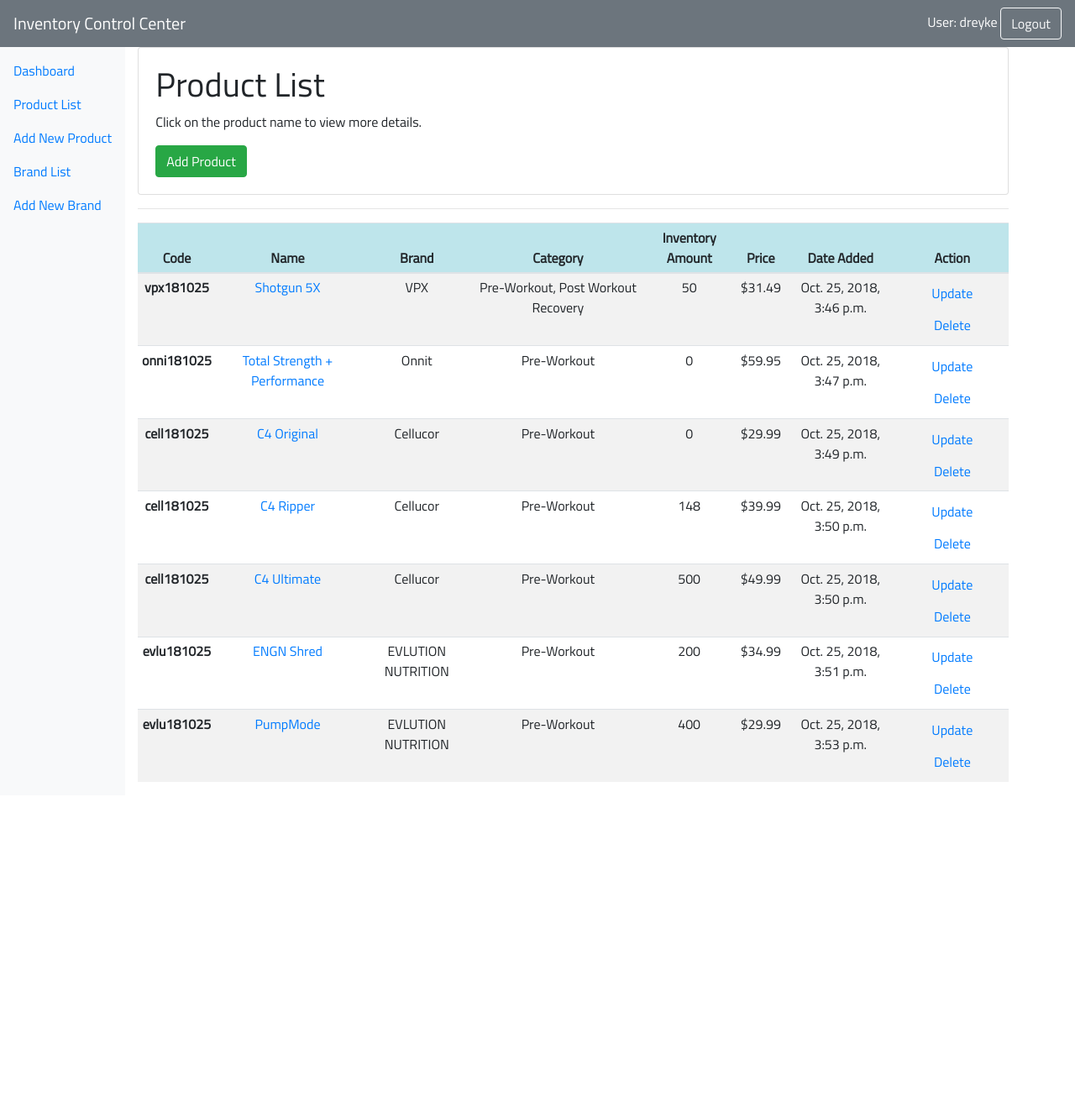
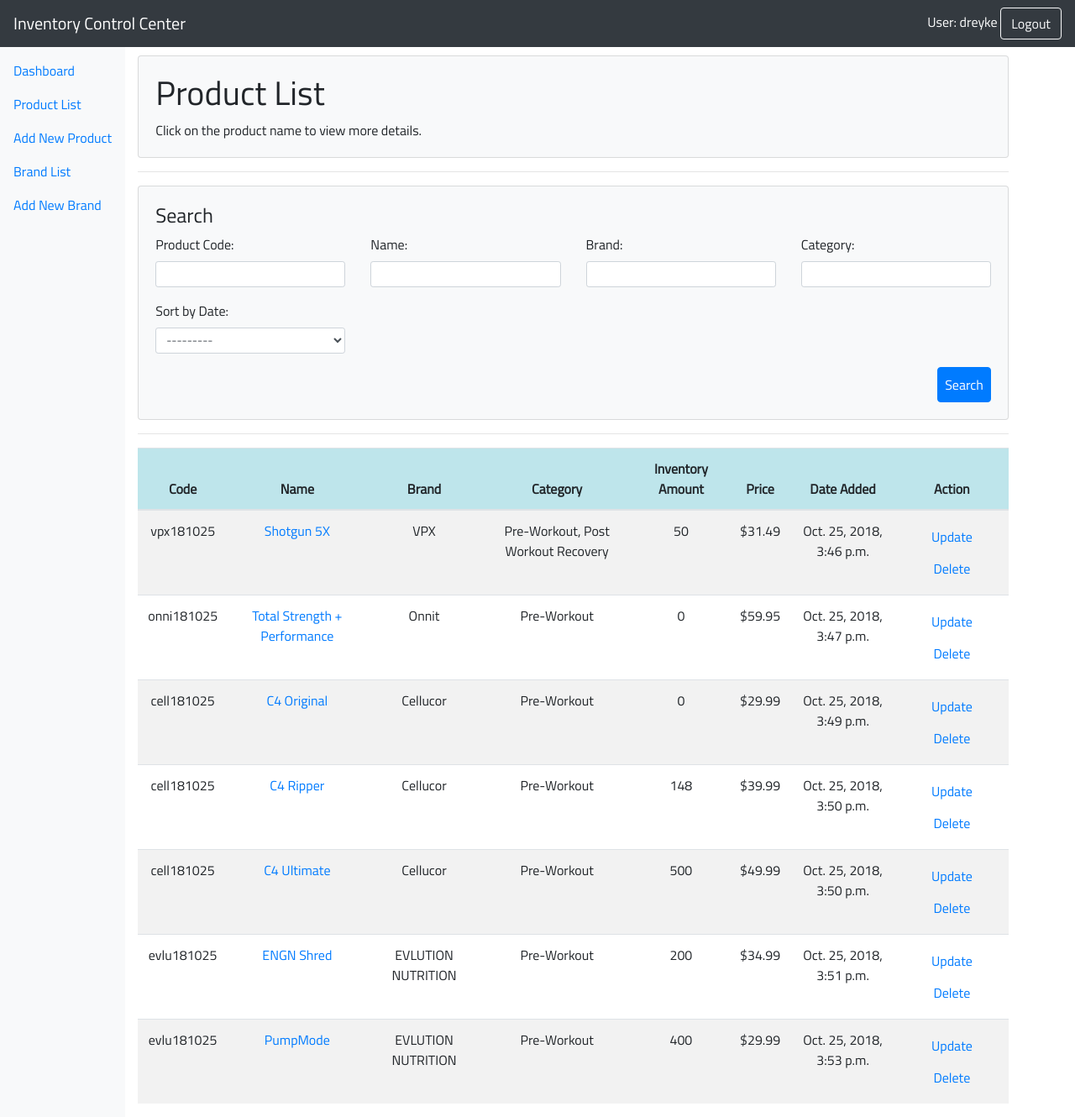
Before and after one commit to Dreyke/inventorycc, a Django app: page /inventory/products/ in a window 1280 px wide. Shown: the whole page at 84% size. Before the commit the page ends 931 px from the top, so only its background shows below. Run offline with Django 3.2, Linux system fonts and the light colour scheme; a user stored in the database is signed in; data comes from the database, SQL or seed files in the repository; both versions use the stored data as it was after the commit; some libraries are stand-ins or nearby versions.

Commit message:
Added search filters. Made styling changes

```diff
--- /dev/null
+++ b/inventory/filters.py
@@ -0,0 +1,33 @@
+import django_filters
+from .models import Product, Brand
+
+class ProductFilter(django_filters.FilterSet):
+
+    CHOICES = (
+        ('ascending', 'Ascending'),
+        ('descending', 'Descending')
+    )
+
+    ordering = django_filters.ChoiceFilter(label='Sort by Date', choices=CHOICES, method='filter_by_order')
+
+    code = django_filters.CharFilter(lookup_expr='exact')
+    name = django_filters.CharFilter(lookup_expr='exact')
+    brand = django_filters.CharFilter(lookup_expr='exact')
+    category = django_filters.CharFilter(lookup_expr='exact')
+
+    class Meta:
+        model = Product
+        fields = ['code', 'name', 'brand', 'category']
+
+    def filter_by_order(self, queryset, name, value):
+        expression = 'date_added' if value == 'ascending' else '-date_added'
+        return queryset.order_by(expression)
+
+
+class BrandFilter(django_filters.FilterSet):
+
+    brand_name = django_filters.CharFilter(lookup_expr='exact')
+
+    class Meta:
+        model = Brand
+        fields = ['brand_name']
--- a/inventory/models.py
+++ b/inventory/models.py
@@ -90,6 +90,7 @@
         return f'{self.id} ({self.product})'
 
 class Brand(models.Model):
+
     """Model representing product brand"""
     brand_name = models.CharField(max_length=100)
     website = models.URLField(max_length=100)
--- a/inventory/static/css/styles.css
+++ b/inventory/static/css/styles.css
@@ -2,14 +2,7 @@
     font-family: 'Titillium Web', sans-serif;
 }
 
-/* nav bar stuff */
-.bs-example {
-    margin: 20px;
+.wrapper {
+    min-height: 100vh;
+    max-height: 100%;
 }
-
-.rotate {
-    -webkit-transform: rotate(90deg);  /* Chrome, Safari, Opera */
-    -moz-transform: rotate(90deg);  /* Firefox */
-    -ms-transform: rotate(90deg);  /* IE 9 */
-    transform: rotate(90deg);  /* Standard syntax */
-}
--- a/inventory/templates/base_generic.html
+++ b/inventory/templates/base_generic.html
@@ -14,7 +14,7 @@
 <body>
 
     <!-- Header -->
-    <div class="navbar navbar-expand-lg navbar-light bg-secondary justify-content-between text-white">
+    <nav class="navbar bg-dark justify-content-between text-white">
         <a class="navbar-brand text-white" href="{% url 'index' %}">Inventory Control Center</a>
 
         <div>
@@ -25,15 +25,15 @@
             <a class="btn btn-outline-light my-2 my-sm-0" href="{% url 'login' %}?next={{ request.path }}">Login</a>
         {% endif %}
         </div>
-    </div>
+    </nav>
 
     <!-- Sidebar nav-->
     {% if user.is_authenticated %}
     <div class="container-fluid">
-        <div class="row">
-            <div class="navbar-left bg-light">
+        <div class="row wrapper">
+            <div class="bg-light">
                 {% block sidebar %}
-                <nav class="nav flex-column py-2 sticky-top" id="accordion">
+                <nav class="nav flex-column py-2 sticky-top">
                     <a class="nav-link" href="{% url 'index' %}">Dashboard</a>
                     <a class="nav-link" href="{% url 'products' %}">Product List</a>
                     <a class="nav-link" href="{% url 'product-create' %}">Add New Product</a>
--- a/inventory/templates/brand_form.html
+++ b/inventory/templates/brand_form.html
@@ -8,7 +8,7 @@
             <table class="table">
                 {{ form.as_table }}
             </table>
-            <button type="submit" class="btn btn-primary">Update</button>
+            <button type="submit" class="btn btn-primary">Save</button>
         </div>
     </form>
 {% endblock %}
--- a/inventory/templates/product_list.html
+++ b/inventory/templates/product_list.html
@@ -1,18 +1,52 @@
 {% extends "base_generic.html" %}
+{% load widget_tweaks %}
 
 {% block content %}
-    <div class="card">
-        <div class="card-body">
+
+    <!-- Gives user instruction and button to add a new product -->
+    <div class="card card-body bg-light" style="margin-top: 10px">
         <h1>Product List</h1>
         <p class="card-text">Click on the product name to view more details.</p>
-        <a class="btn btn-success my-2 my-sm-0" href="{% url 'product-create' %}">Add Product</a>
+    </div>
+
+    <!-- Search/Filter -->
+    {% if products %}
+        <hr>
+        <div>
+            <form method="GET">
+                <div class="card card-body bg-light">
+                    <h4 style="margin-top: 0">Search</h4>
+                    <div class="row">
+                        <div class="form-group col-sm-4 col-md-3">
+                            {{ filter.form.code.label_tag }}
+                            {% render_field filter.form.code class="form-control form-control-sm" %}
+                        </div>
+                        <div class="form-group col-sm-4 col-md-3">
+                            {{ filter.form.name.label_tag }}
+                            {% render_field filter.form.name class="form-control form-control-sm" %}
+                        </div>
+                        <div class="form-group col-sm-4 col-md-3">
+                            {{ filter.form.brand.label_tag }}
+                            {% render_field filter.form.brand class="form-control form-control-sm" %}
+                        </div>
+                        <div class="form-group col-sm-4 col-md-3">
+                            {{ filter.form.category.label_tag }}
+                            {% render_field filter.form.category class="form-control form-control-sm" %}
+                        </div>
+                        <div class="form-group col-sm-4 col-md-3">
+                            {{ filter.form.ordering.label_tag }}
+                            {% render_field filter.form.ordering class="form-control form-control-sm" %}
                         </div>
                     </div>
+                    <button type="submit" class="btn btn-primary ml-auto p-2">Search</button>
+                </div>
+            </form>
+        </div>
 
-    {% if products %}
         <hr>
 
-  <table class="table table-striped table-sm text-center">
+        <!-- product table displaying product information -->
+        <table class="table table-striped text-center">
             <thead class="table-info">
             <tr>
                 <th scope="col">Code</th>
@@ -27,9 +61,9 @@
             </thead>
 
             <tbody>
-    {% for product in products %}
+            {% for product in filter.qs %}
                 <tr>
-            <th scope="row">{{ product.code }}</th>
+                    <td>{{ product.code }}</td>
                     <td><a href="{{ product.get_absolute_url }}">{{ product.name }}</a></td>
                     <td>{{product.brand}}</td>
                     <td>{% for category in product.category.all %} {{ category }}{% if not forloop.last %}, {% endif %}{% endfor %}</td>
@@ -45,7 +79,9 @@
             </tbody>
         </table>
 
+
     {% else %}
         <p>There are no products in the inventory.</p>
     {% endif %}
+
 {% endblock %}
--- a/inventory/views.py
+++ b/inventory/views.py
@@ -5,6 +5,7 @@
 from django.contrib.auth.decorators import login_required
 from django.views.generic.edit import CreateView, UpdateView, DeleteView
 from django.urls import reverse_lazy
+from .filters import ProductFilter, BrandFilter
 
 @login_required
 def index(request):
@@ -14,10 +15,6 @@
     num_products = connection.cursor()
     num_products.execute("SELECT count(*) FROM inventory_product")
     product_row = num_products.fetchone()
-
-    num_categories = connection.cursor()
-    num_categories.execute("SELECT count(*) FROM inventory_category")
-    category_row = num_categories.fetchone()
 
     # Available inventory
     num_instances_available = connection.cursor()
@@ -37,7 +34,6 @@
         'num_products': product_row[0],
         'num_instances_available': instances_available_row[0],
         'num_brands': brand_row[0],
-        'num_categories': category_row[0],
         'low_inventory': low_inventory_dash[0]
     }
 
@@ -51,6 +47,11 @@
     context_object_name = 'products'
     paginate_by = 10
 
+    def get_context_data(self, **kwargs):
+        context = super().get_context_data(**kwargs)
+        context['filter'] = ProductFilter(self.request.GET, queryset=self.get_queryset())
+        return context
+
 class ProductDetailView(generic.DetailView):
     template_name = 'product_detail.html'
     model = Product
@@ -61,6 +62,11 @@
     model = Brand
     context_object_name = 'brands'
     paginate_by = 10
+
+    def get_context_data(self, **kwargs):
+        context = super().get_context_data(**kwargs)
+        context['filter'] = BrandFilter(self.request.GET, queryset=self.get_queryset())
+        return context
 
 
 class BrandDetailView(generic.DetailView):
--- a/midtermproject2/urls.py
+++ b/midtermproject2/urls.py
@@ -25,7 +25,7 @@
 # use static() to add url mapping to serve static files during development (only)
 urlpatterns = [
     path('admin/', admin.site.urls),
+    path('accounts/', include('django.contrib.auth.urls')),
     path('inventory/', include('inventory.urls')),
     path('', RedirectView.as_view(url='/inventory/')),
-    path('accounts/', include('django.contrib.auth.urls')),
-] + static(settings.MEDIA_URL, document_root=settings.MEDIA_ROOT)
+] + static(settings.STATIC_URL, document_root=settings.STATIC_ROOT)
```
Also changed, not shown: inventory/static/js/navbar.js (deleted, +0 -13 lines), inventory/templates/brand_list.html (+26 -8 lines), inventory/templates/index.html (+16 -19 lines), midtermproject2/settings.py (+6 -2 lines), db.sqlite3. Lines whose indentation alone changed are shown as unchanged.
